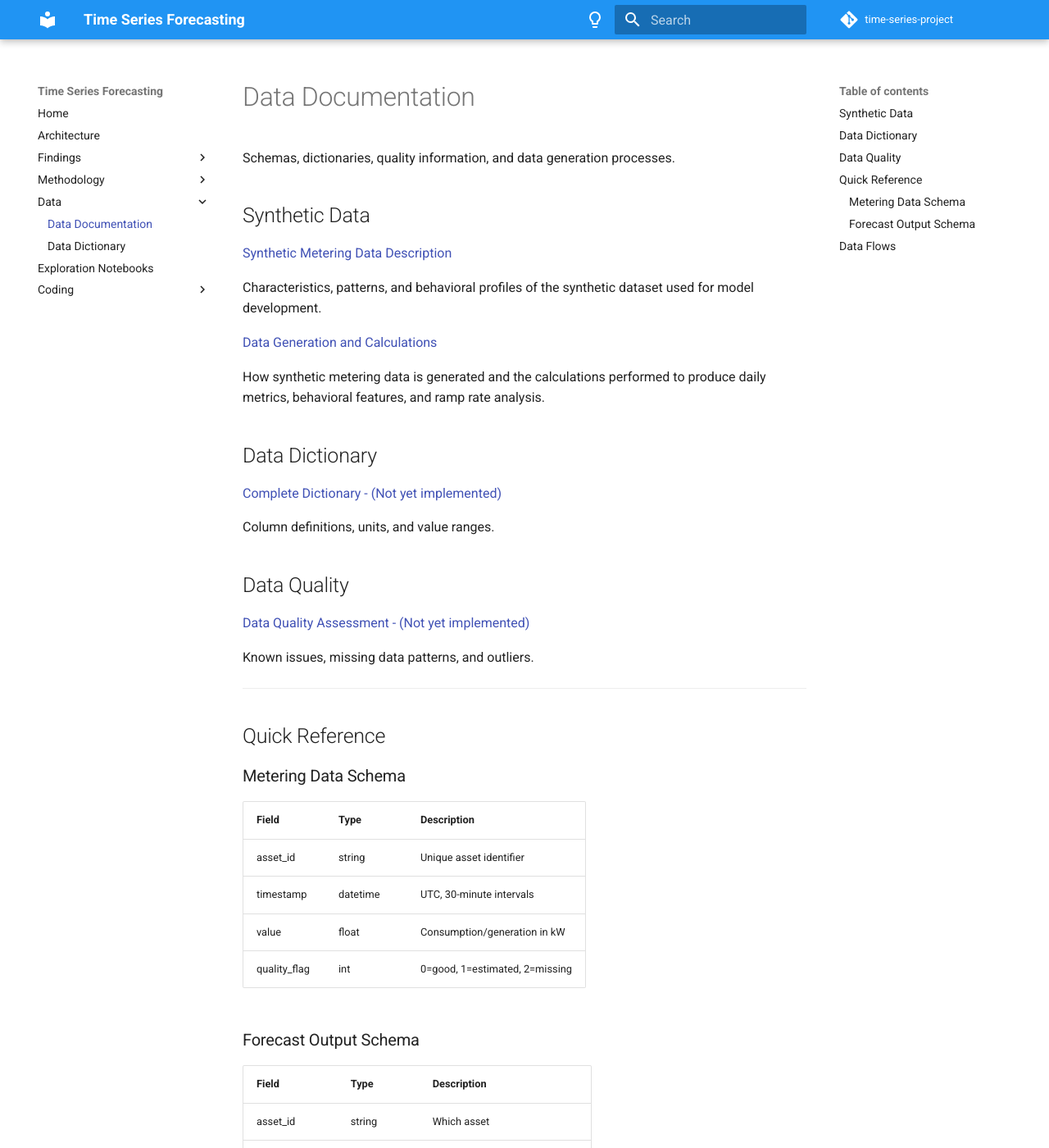
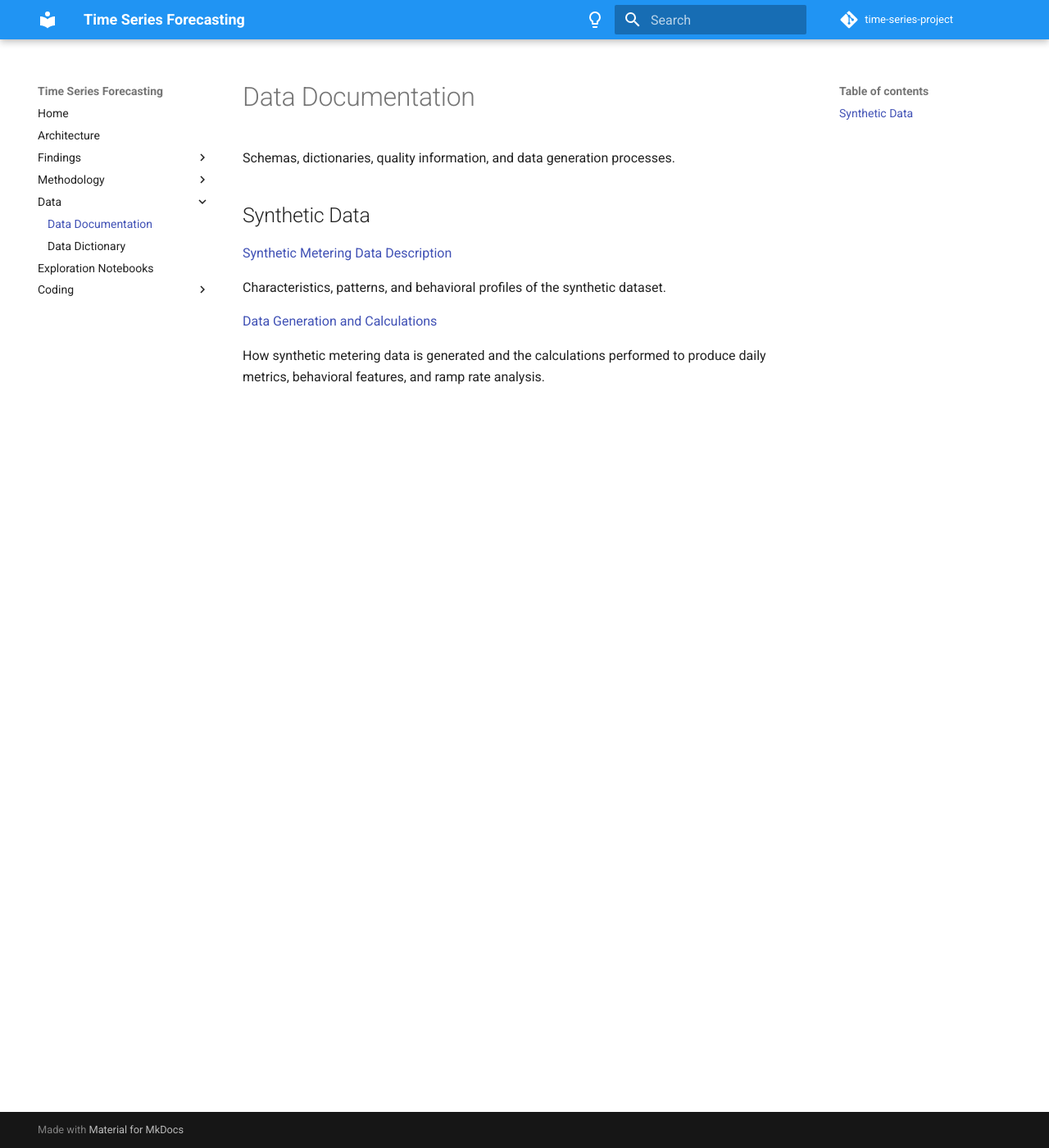
Before and after one commit to rhyslwells/Time-Series-Project, an MkDocs documentation site: the page built from docs_src/data/index.md, in a window 1280 px wide and 1400 px high. Shown: the whole window at 82% size. Built offline with MkDocs 1.6.1 and Material for MkDocs 9.7.7, drawn with Linux system fonts in a browser that asks for light colours; comment, search, counter and statistics services are not loaded; some of the changed text lies outside the part shown.

Commit message:
read through of data mkdocs files

````diff
--- a/docs_src/data/index.md
+++ b/docs_src/data/index.md
@@ -6,63 +6,8 @@ Schemas, dictionaries, quality information, and data generation processes.
 
 [Synthetic Metering Data Description](synthetic_metering_data.md)
 
-Characteristics, patterns, and behavioral profiles of the synthetic dataset used for model development.
+Characteristics, patterns, and behavioral profiles of the synthetic dataset.
 
 [Data Generation and Calculations](data_generation.md)
 
 How synthetic metering data is generated and the calculations performed to produce daily metrics, behavioral features, and ramp rate analysis.
-
-## Data Dictionary
-[Complete Dictionary - (Not yet implemented)](dictionary.md)
-
-Column definitions, units, and value ranges.
-
-## Data Quality
-[Data Quality Assessment - (Not yet implemented)](quality.md)
-
-Known issues, missing data patterns, and outliers.
-
----
-
-## Quick Reference
-
-### Metering Data Schema
-
-| Field | Type | Description |
-|-------|------|---|
-| asset_id | string | Unique asset identifier |
-| timestamp | datetime | UTC, 30-minute intervals |
-| value | float | Consumption/generation in kW |
-| quality_flag | int | 0=good, 1=estimated, 2=missing |
-
-### Forecast Output Schema
-
-| Field | Type | Description |
-|-------|------|---|
-| asset_id | string | Which asset |
-| timestamp | datetime | Target time (UTC) |
-| yhat | float | Point forecast (kW) |
-| lower | float | 10th percentile |
-| upper | float | 90th percentile |
-| model_version | string | Model ID (e.g., "lightgbm_v2.1") |
-| forecast_ts | datetime | When forecast was generated |
-
----
-
-## Data Flows
-
-```
-Raw Metering Data (30-min intervals)
-    |
-    v
-Data Validation & QA
-    |
-    v
-Feature Engineering
-    |
-    v
-Model Training & Scoring
-    |
-    v
-Forecast Output
-```
````
Also changed, not shown: README.md (+0 -12 lines), docs_src/coding/mkdocs.md (+0 -32 lines), docs_src/data/data_generation.md (+0 -31 lines), docs_src/data/synthetic_metering_data.md (+4 -23 lines), working_notes/todos.md (+8 -0 lines).
